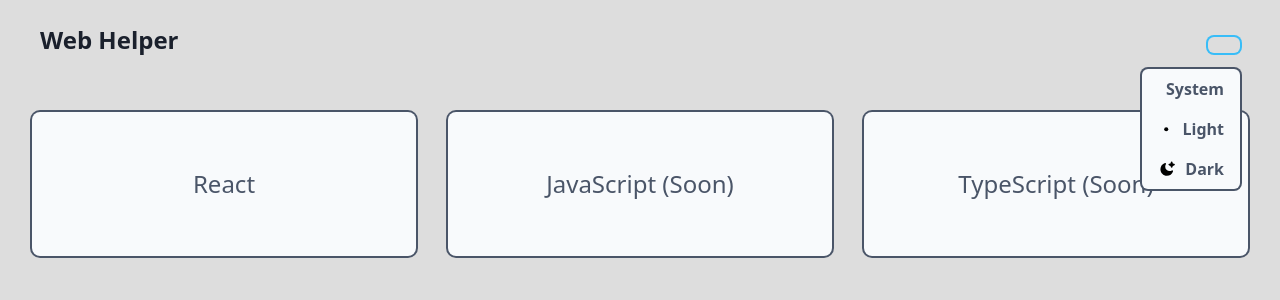
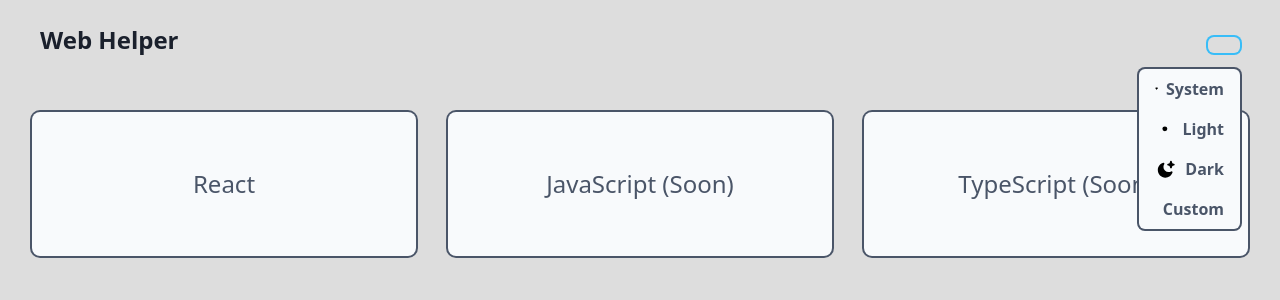
Before and after one commit to dansmht/Web-Helper, a React (Vite) app: page / in a window 1280 px wide. Both pictures are taken after a click on the button 1224 px from the left and 45 px from the top of the page. Shown: the top 300 px of the page. Built offline with nearby package versions, Linux system fonts and the light colour scheme.

Commit message:
Add custom theme option and routing to ThemePage

```diff
--- a/src/components/ThemeDropdown/ThemeDropdown.tsx
+++ b/src/components/ThemeDropdown/ThemeDropdown.tsx
@@ -1,3 +1,4 @@
+import { Link } from 'react-router';
 import { Dropdown } from '../Dropdown/Dropdown.tsx';
 import { DropdownButtonContent } from './DropdownButtonContent.tsx';
 import { useTheme } from '../../context/theme/ThemeContext.tsx';
@@ -5,48 +6,57 @@
 import SystemIcon from '../../assets/icons/system.svg?react';
 import LightIcon from '../../assets/icons/light.svg?react';
 import DarkIcon from '../../assets/icons/dark.svg?react';
+import CustomIcon from '../../assets/icons/custom.svg?react';
 
-import type { ReactNode } from 'react';
+import type { ElementType, ReactNode } from 'react';
 import type { Theme } from '../../types/themeTypes.ts';
 
 type ThemeOption = {
   value: Theme;
   label: string;
   icon: ReactNode;
+  linkTo?: string;
 };
 
 const themeOptions: ThemeOption[] = [
   { value: 'system', label: 'System', icon: <SystemIcon /> },
   { value: 'light', label: 'Light', icon: <LightIcon /> },
   { value: 'dark', label: 'Dark', icon: <DarkIcon /> },
+  {
+    value: 'custom',
+    label: 'Custom',
+    icon: <CustomIcon />,
+    linkTo: '/custom-theme',
+  },
 ];
 
 export const ThemeDropdown = () => {
   const { updateTheme } = useTheme();
 
   const handleSelect = (theme: Theme) => {
-    if (theme === 'custom') {
-      // TODO Redirect
-      return;
-    }
-    updateTheme(theme);
+    if (theme !== 'custom') updateTheme(theme);
   };
-
-  const dropdownOptions = themeOptions.map(({ value, label, icon }) => ({
-    value,
-    element: (
-      <div className="flex items-center space-x-2">
-        {icon}
-        <span>{label}</span>
-      </div>
-    ),
-  }));
 
   return (
     <Dropdown
-      options={dropdownOptions}
+      options={themeOptions.map(createDropdownOption)}
       onSelect={handleSelect}
       buttonContent={<DropdownButtonContent />}
     />
   );
 };
+
+const createDropdownOption = ({ value, label, icon, linkTo }: ThemeOption) => {
+  const Element: ElementType = linkTo ? Link : 'div';
+  const elementProps = linkTo ? { to: linkTo } : {};
+
+  return {
+    value,
+    element: (
+      <Element {...elementProps} className="flex items-center space-x-2">
+        {icon}
+        <span>{label}</span>
+      </Element>
+    ),
+  };
+};
--- a/src/routing/routes.tsx
+++ b/src/routing/routes.tsx
@@ -1,4 +1,5 @@
 import { HomePage } from '../pages/main/HomePage.tsx';
+import { ThemePage } from '../pages/main/ThemePage.tsx';
 import { ReactSectionPage } from '../pages/section/react/ReactSectionPage.tsx';
 
 import type { RouteProps } from 'react-router';
@@ -9,6 +10,10 @@
     element: <HomePage />,
   },
   {
+    path: 'custom-theme',
+    element: <ThemePage />,
+  },
+  {
     path: 'react',
     element: <ReactSectionPage />,
   },
```
